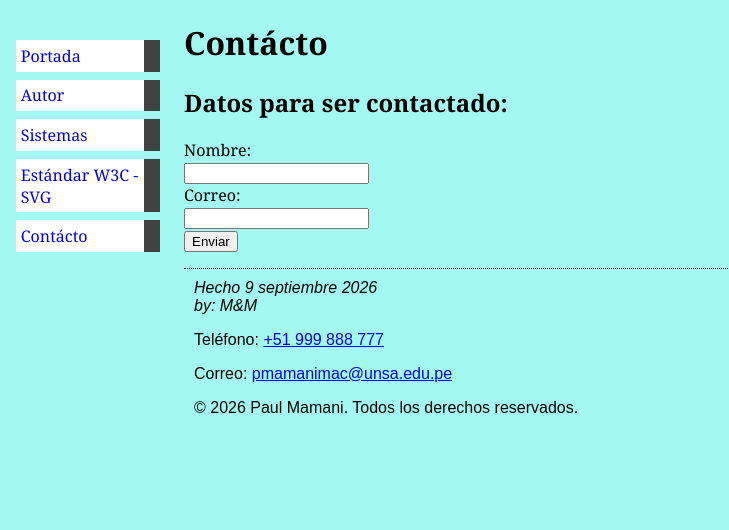
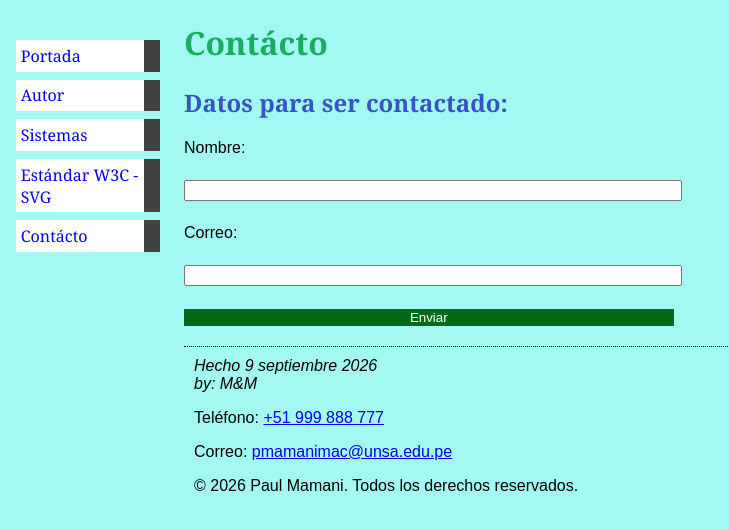
Before and after one commit to pmamanimac/IDWeb, a plain HTML site: page Lab01/contact.html in a window 1280 px wide. Shown: the whole page, without its empty margins (0-729 px from the left). Drawn offline with Linux system fonts and the light colour scheme.

Commit message:
Lab01: definir estilos del formulario y etiquetas (h1, h2)

```diff
--- a/Lab01/css/style.css
+++ b/Lab01/css/style.css
@@ -38,3 +38,26 @@ footer {
   height: auto;
   border-radius: 10px;
 }
+h1 {
+  color: rgb(26, 173, 95);
+}
+h2 {
+  color: rgb(56, 84, 195);
+}
+form {
+  margin: 20px auto;
+  font-family: sans-serif;
+}
+label,
+input,
+button {
+  display: block;
+  width: 45%;
+  margin-bottom: 5px;
+}
+button {
+  background: #08681a;
+  color: white;
+  border: none;
+  cursor: pointer;
+}
```
